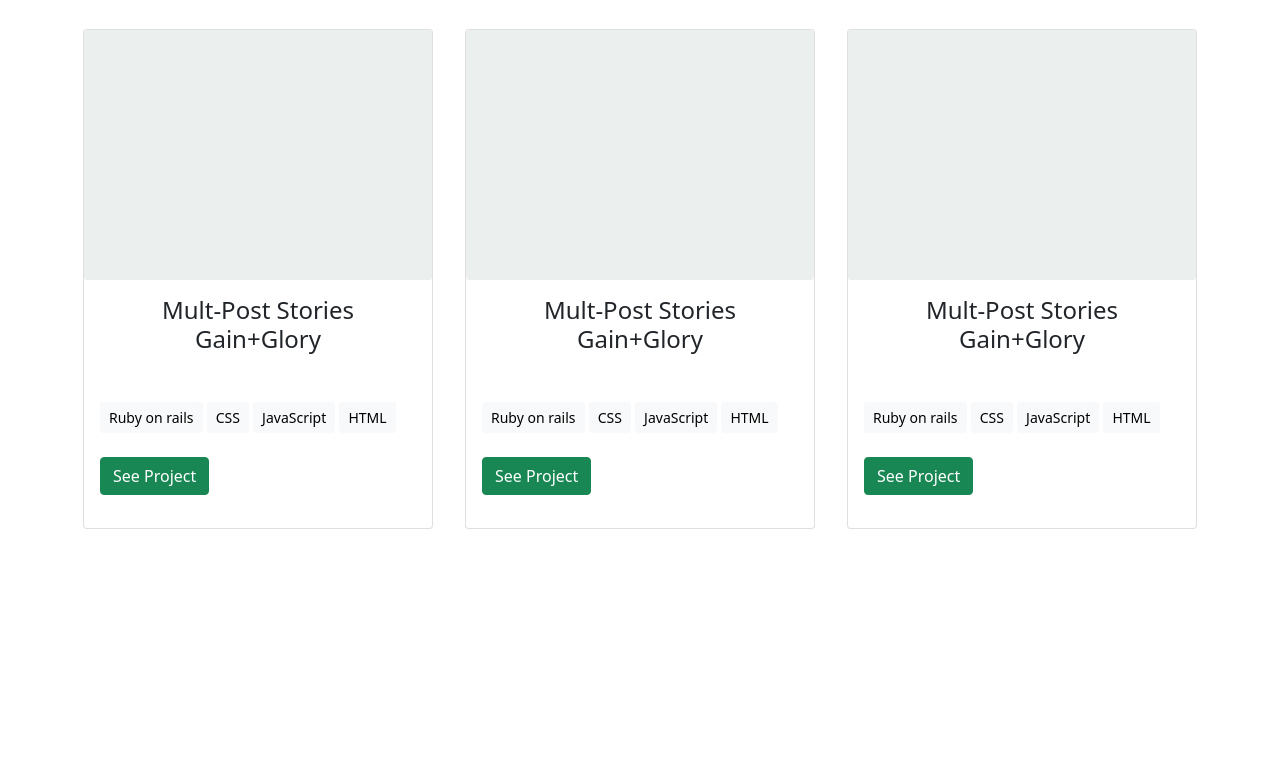
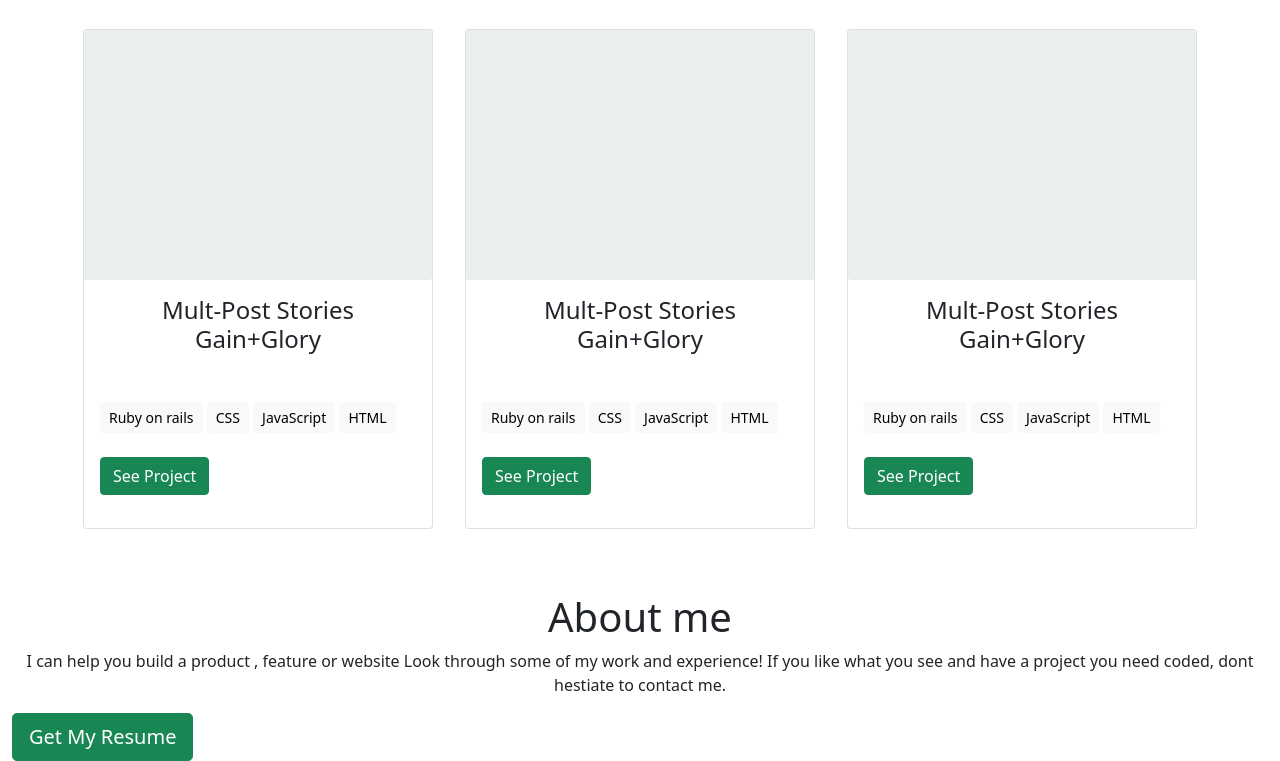
Before and after one commit to SaboorSohaib/Portfolio-Bootstrap, a plain HTML site: page index.html in a window 1280 px wide. Shown: the part 1231-1992 px from the top of the page. Before the commit the page ends 1776 px from the top, so only its background shows below. Drawn offline with nearby package versions, Linux system fonts and the light colour scheme.

Commit message:
Add about me section

```diff
--- a/index.html
+++ b/index.html
@@ -140,5 +140,14 @@
           </div>
      </div>
    </div>
+
+   <div class="container-fluid">
+      <h1 class="text-center mt-5">About me</h1>
+      <p class="text-center">I can help you build a product ,
+        feature or website Look through some of my work and experience!
+         If you like what you see and have a project you need coded,
+        dont hestiate to contact me.</p>
+        <button type="button" class="btn btn-success btn-lg">Get My Resume</button>
+   </div>
 </body>
 </html>
```
